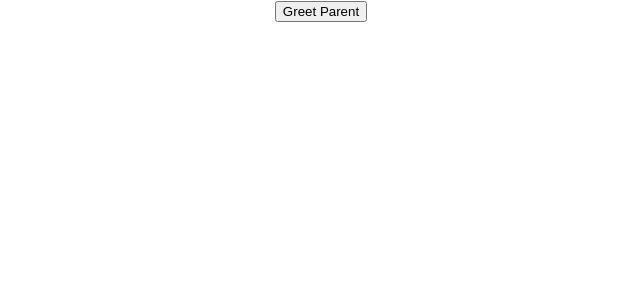
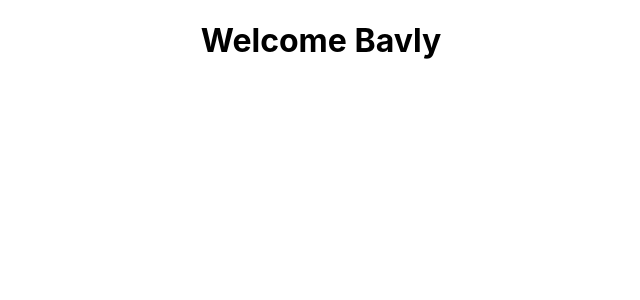
Before and after one commit to bavShehata/brushing-on-react, a React (Create React App) app in the folder hello-world/: page / in a window 1280 px wide. Shown: the top 300 px of the page, without its empty margins (319-959 px from the left). Built offline with nearby package versions, Linux system fonts and the light colour scheme.

Commit message:
Conditional rendering

```diff
--- a/hello-world/src/App.js
+++ b/hello-world/src/App.js
@@ -9,6 +9,7 @@ import FunctionClick from "./components/FunctionClick";
 import ClassClick from "./components/ClassClick";
 import ClassEventBind from "./components/ClassEventBind";
 import ParentComponent from "./components/ParentComponent";
+import UserGreeting from "./components/UserGreeting";
 
 function App() {
   return (
@@ -17,7 +18,7 @@ function App() {
       {/* <FunctionClick />
       <ClassClick /> */}
       {/* <ClassEventBind /> */}
-      <ParentComponent />
+      {/* <ParentComponent /> */}
       {/* <Message /> */}
       {/* <Greet name="Bavly">
         <h2>This is children props</h2>
@@ -32,6 +33,7 @@ function App() {
       <Hello /> */}
       {/* <Greet name="Dani" superHero="antMan" />
       <Welcome name="Dani" superHero="antMan" /> */}
+      <UserGreeting />
     </div>
   );
 }
--- /dev/null
+++ b/hello-world/src/components/UserGreeting.js
@@ -0,0 +1,29 @@
+import React, { useState } from "react";
+const UserGreeting = () => {
+  const [isLoggedIn, setIsLoggedIn] = useState(true);
+  return isLoggedIn && <h1>Welcome Bavly</h1>;
+
+  // return isLoggedIn ? <h1>Welcome Bavly</h1> : <h1>Welcome Guest</h1>;
+
+  // let message;
+  // if (isLoggedIn) message = "Welcome Bavly";
+  // else message = "Welcome Guest";
+  // return (
+  //   <>
+  //     <h1>{message}</h1>
+  //   </>
+  // );
+  // if (isLoggedIn)
+  //   return (
+  //     <>
+  //       <h1>Welcome Bavly</h1>
+  //     </>
+  //   );
+  // else
+  //   return (
+  //     <>
+  //       <h1>Welcome Guest</h1>
+  //     </>
+  //   );
+};
+export default UserGreeting;
```
Also changed, not shown: hello-world/func.txt (added).
